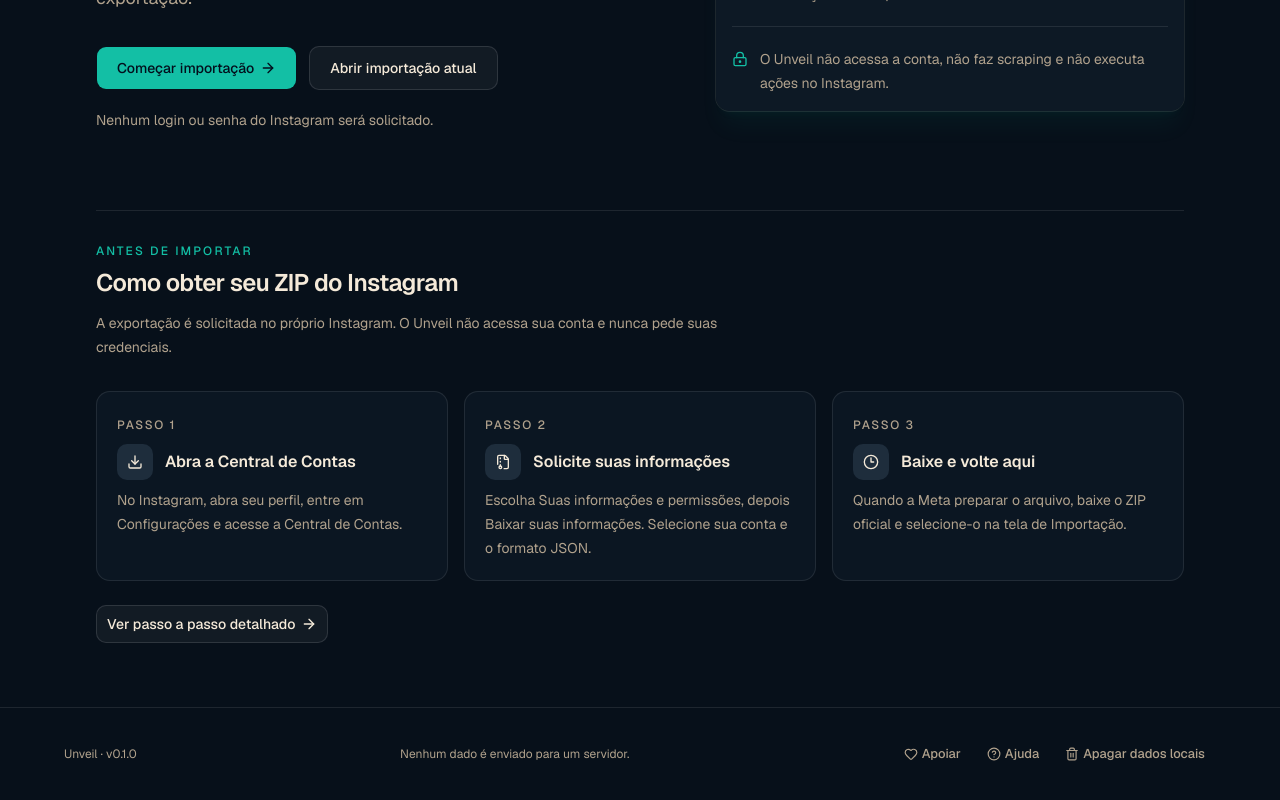
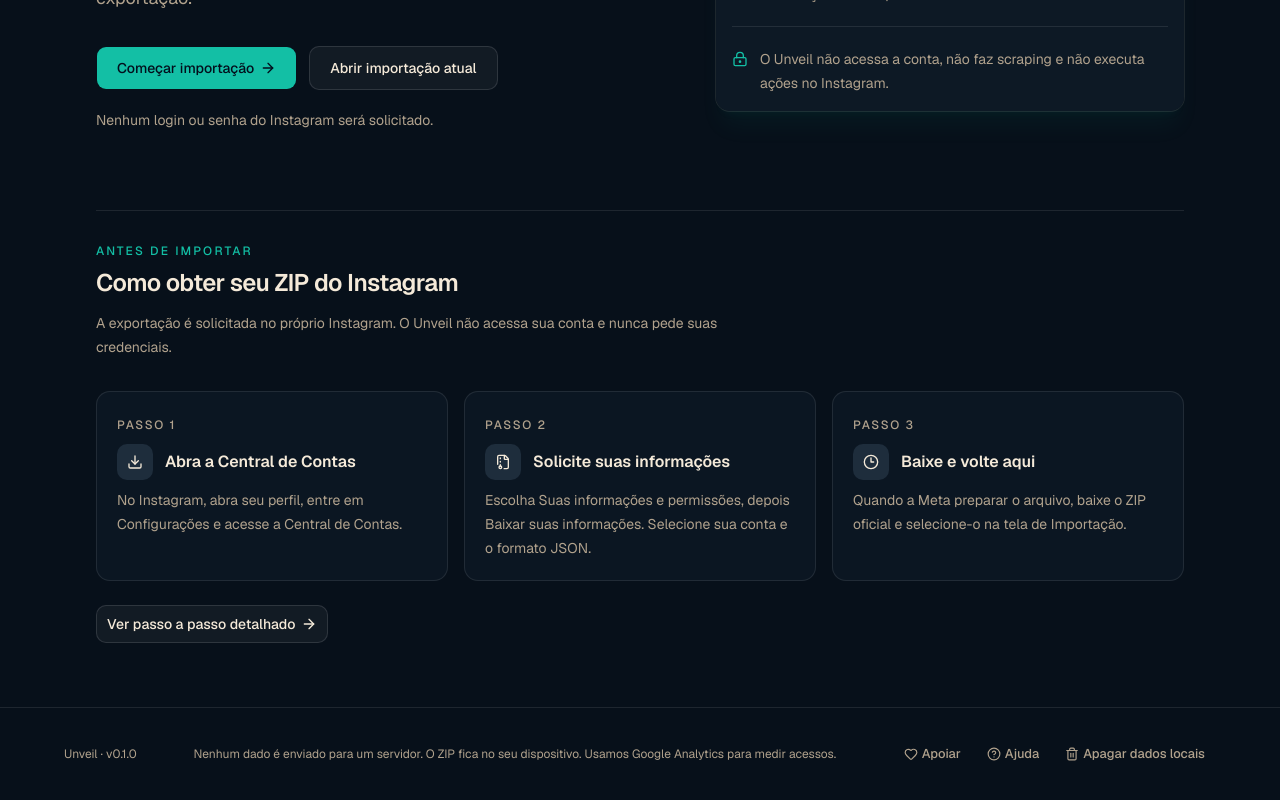
Before and after one commit to heldsonluiz/ig-matcher, a Next.js app: page / in a window 1280 px wide. Shown: the part 400-1200 px from the top of the page. Built offline with nearby package versions, Linux system fonts and the light colour scheme.

Commit message:
feat: add Google Analytics tag

```diff
--- a/src/app/layout.tsx
+++ b/src/app/layout.tsx
@@ -1,4 +1,5 @@
 import type { Metadata } from "next";
+import Script from "next/script";
 import { Geist, Geist_Mono } from "next/font/google";
 import { AppShell } from "@/components/app-shell/app-shell";
 import "./globals.css";
@@ -34,6 +35,18 @@
     >
       <body className="min-h-full">
         <AppShell>{children}</AppShell>
+        <Script
+          src="https://www.googletagmanager.com/gtag/js?id=G-EB2C44HDPW"
+          strategy="afterInteractive"
+        />
+        <Script id="google-tag" strategy="afterInteractive">
+          {`
+            window.dataLayer = window.dataLayer || [];
+            function gtag(){dataLayer.push(arguments);}
+            gtag('js', new Date());
+            gtag('config', 'G-EB2C44HDPW');
+          `}
+        </Script>
       </body>
     </html>
   );
--- a/src/components/app-shell/app-shell.tsx
+++ b/src/components/app-shell/app-shell.tsx
@@ -61,7 +61,10 @@
       <footer className="border-t border-border/70 px-4 py-6 sm:px-6 sm:pt-8 sm:pb-24 lg:px-8">
         <div className="mx-auto flex max-w-6xl flex-col gap-2 text-xs text-muted-foreground sm:flex-row sm:items-center sm:justify-between">
           <span>Unveil · v{version}</span>
-          <span>Nenhum dado é enviado para um servidor.</span>
+          <span>
+            Nenhum dado é enviado para um servidor. O ZIP fica no seu dispositivo. Usamos Google Analytics para medir
+            acessos.
+          </span>
           <div className="flex flex-wrap items-center gap-1">
             <ProjectActions />
             <ClearLocalData />
```
Also changed, not shown: 2 other files (tests, documents, lock files or other folders).
